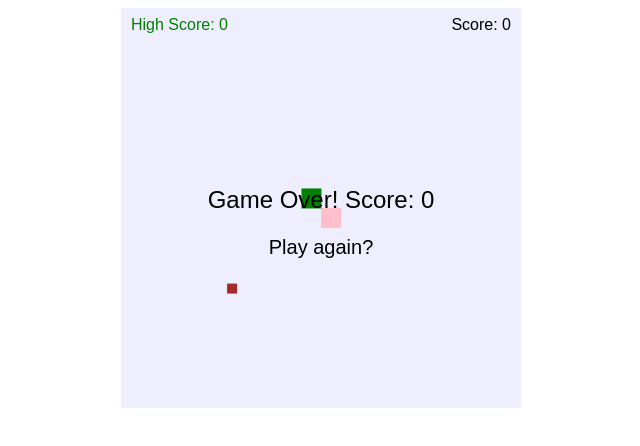
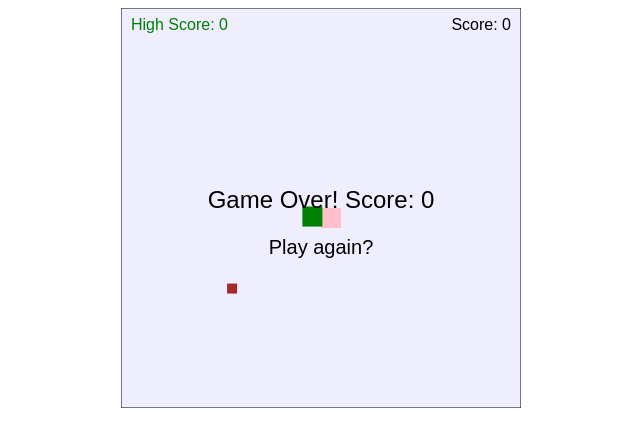
Before and after one commit to kyleillgen/AISlop, a website: page games/cat-cucumber.html in a window 1280 px wide. Shown: the whole page, without its empty margins (319-959 px from the left). Drawn offline with Linux system fonts and the light colour scheme.

Commit message:
Avoid close cucumber spawn and quick restart

```diff
--- a/games/cat-cucumber.html
+++ b/games/cat-cucumber.html
@@ -13,8 +13,11 @@
 const canvas = document.getElementById('game');
 const ctx = canvas.getContext('2d');
 const player = {x:200, y:200, size:20, color:'pink', speed:2};
-const enemy = {x:50, y:50, size:20, color:'green', speed:1.5};
+const enemy = {x:0, y:0, size:20, color:'green', speed:1.5};
 const kibble = {x:0, y:0, size:10, color:'brown'};
+const originalWidth = canvas.width;
+const originalHeight = canvas.height;
+let playArea = {x:0, y:0, width:originalWidth, height:originalHeight};
 let score = 0;
 let highScore = parseInt(localStorage.getItem('highScore'), 10) || 0;
 let gameOver = false;
@@ -23,11 +26,34 @@ let sprintTimer = 0;
 let restartTimer = null;
 let playAgainBox = {x:0, y:0, width:0, height:0};
 
-function spawnKibble() {
-  kibble.x = Math.random() * (canvas.width - kibble.size);
-  kibble.y = Math.random() * (canvas.height - kibble.size);
+function updatePlayArea() {
+  const shrinkSteps = Math.floor(score / 20);
+  const factor = Math.pow(0.95, shrinkSteps);
+  playArea.width = originalWidth * factor;
+  playArea.height = originalHeight * factor;
+  playArea.x = (originalWidth - playArea.width) / 2;
+  playArea.y = (originalHeight - playArea.height) / 2;
 }
 
+function spawnKibble() {
+  kibble.x = playArea.x + Math.random() * (playArea.width - kibble.size);
+  kibble.y = playArea.y + Math.random() * (playArea.height - kibble.size);
+}
+
+function spawnEnemy() {
+  do {
+    enemy.x = playArea.x + Math.random() * (playArea.width - enemy.size);
+    enemy.y = playArea.y + Math.random() * (playArea.height - enemy.size);
+  } while (
+    Math.hypot(
+      enemy.x + enemy.size / 2 - (player.x + player.size / 2),
+      enemy.y + enemy.size / 2 - (player.y + player.size / 2)
+    ) < enemy.size / 2 + player.size / 2 + 5
+  );
+}
+
+updatePlayArea();
+spawnEnemy();
 spawnKibble();
 
 document.addEventListener('keydown', e => {
@@ -38,7 +64,7 @@ document.addEventListener('keydown', e => {
     player.speed = 4;
   }
   if (gameOver && ['ArrowUp', 'ArrowDown', 'ArrowLeft', 'ArrowRight'].includes(e.key) && !restartTimer) {
-    restartTimer = setTimeout(resetGame, 1000);
+    restartTimer = setTimeout(resetGame, 500);
   }
 });
 
@@ -68,10 +94,10 @@ function resetGame() {
   }
   gameOver = false;
   score = 0;
-  player.x = 200;
-  player.y = 200;
-  enemy.x = 50;
-  enemy.y = 50;
+  updatePlayArea();
+  player.x = playArea.x + playArea.width / 2;
+  player.y = playArea.y + playArea.height / 2;
+  spawnEnemy();
   sprintTimer = 0;
   player.speed = 2;
   spawnKibble();
@@ -85,8 +111,8 @@ function update() {
   if (keys['ArrowLeft']) player.x -= player.speed;
   if (keys['ArrowRight']) player.x += player.speed;
 
-  player.x = Math.max(0, Math.min(380, player.x));
-  player.y = Math.max(0, Math.min(380, player.y));
+  player.x = Math.max(playArea.x, Math.min(playArea.x + playArea.width - player.size, player.x));
+  player.y = Math.max(playArea.y, Math.min(playArea.y + playArea.height - player.size, player.y));
 
   const dx = player.x - enemy.x;
   const dy = player.y - enemy.y;
@@ -95,13 +121,20 @@ function update() {
     enemy.x += (dx / dist) * enemy.speed;
     enemy.y += (dy / dist) * enemy.speed;
   }
+  enemy.x = Math.max(playArea.x, Math.min(playArea.x + playArea.width - enemy.size, enemy.x));
+  enemy.y = Math.max(playArea.y, Math.min(playArea.y + playArea.height - enemy.size, enemy.y));
 
   if (player.x < kibble.x + kibble.size &&
       player.x + player.size > kibble.x &&
       player.y < kibble.y + kibble.size &&
       player.y + player.size > kibble.y) {
     score++;
+    updatePlayArea();
     spawnKibble();
+    player.x = Math.max(playArea.x, Math.min(playArea.x + playArea.width - player.size, player.x));
+    player.y = Math.max(playArea.y, Math.min(playArea.y + playArea.height - player.size, player.y));
+    enemy.x = Math.max(playArea.x, Math.min(playArea.x + playArea.width - enemy.size, enemy.x));
+    enemy.y = Math.max(playArea.y, Math.min(playArea.y + playArea.height - enemy.size, enemy.y));
   }
 
   if (player.x < enemy.x + enemy.size &&
@@ -121,7 +154,9 @@ function update() {
     if (sprintTimer === 0) player.speed = 2;
   }
 
-  ctx.clearRect(0,0,400,400);
+  ctx.clearRect(0,0,canvas.width,canvas.height);
+  ctx.strokeStyle = 'black';
+  ctx.strokeRect(playArea.x, playArea.y, playArea.width, playArea.height);
   ctx.fillStyle = kibble.color;
   ctx.fillRect(kibble.x, kibble.y, kibble.size, kibble.size);
   ctx.fillStyle = player.color;
```
